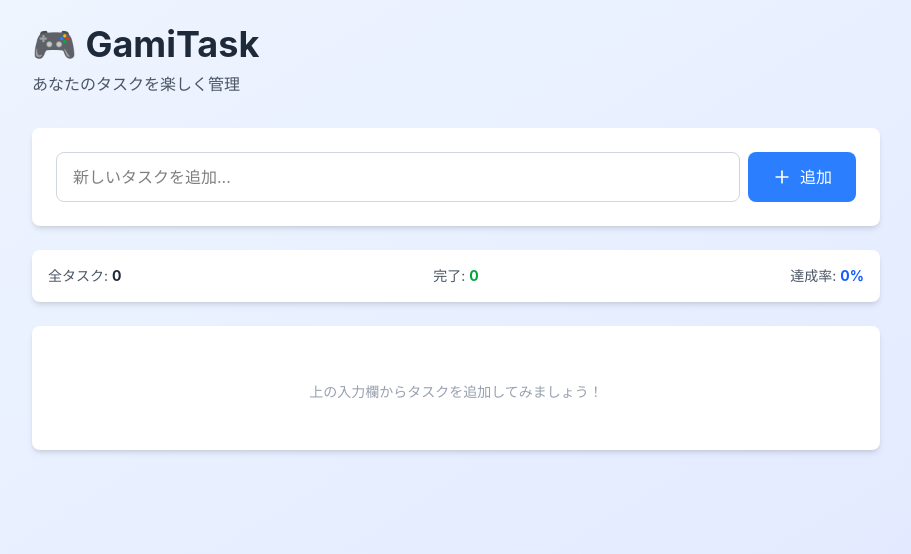
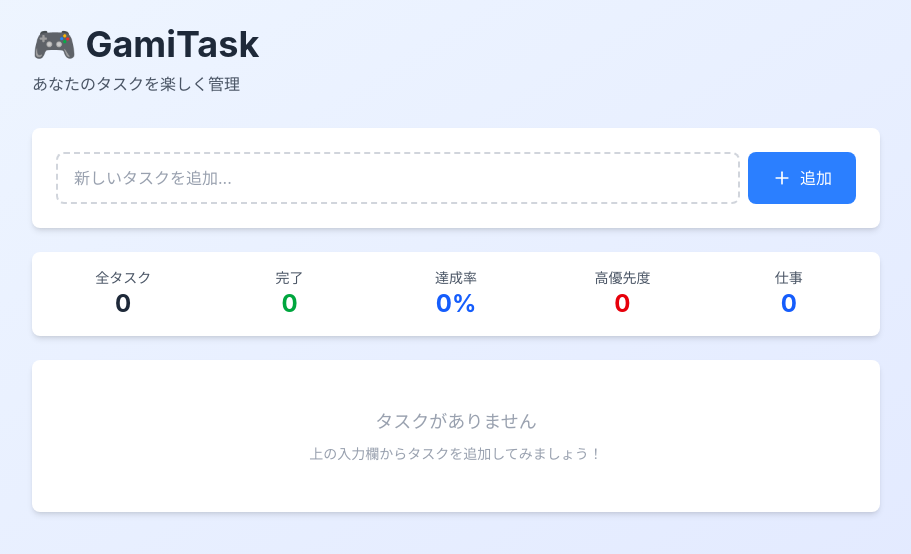
Before and after one commit to techtech0521/todo-app, a React (Vite) app: page / in a window 1280 px wide. Shown: the top 554 px of the page, without its empty margins (184-1095 px from the left). Built offline with nearby package versions, Linux system fonts and the light colour scheme.

Commit message:
優先度・カテゴリー・期限などを設定できるように実装

```diff
--- a/src/components/Task/TaskInput.tsx
+++ b/src/components/Task/TaskInput.tsx
@@ -2,46 +2,25 @@
 // COMPONENT - タスク入力フォーム
 // ========================================
 
-import React, { useState } from 'react';
-import type { KeyboardEvent, ChangeEvent } from 'react';
+import React from 'react';
 import { Plus } from 'lucide-react';
 import Button from '../common/Button';
 
 interface TaskInputProps {
-    onAddTask: (title: string) => void;
+    onOpenModal: () => void;
 };
 
-const TaskInput: React.FC<TaskInputProps> = ({ onAddTask }) => {
-    const [title, setTitle] = useState<string>('');
-
-    const hundleSubmit = (): void => {
-        if (title.trim() === '') return;
-        onAddTask(title);
-        setTitle('');
-    }
-
-    const handleKeyPress = (e: KeyboardEvent<HTMLInputElement>): void => {
-        if (e.key === 'Enter') {
-            hundleSubmit();
-        }
-    };
-
-    const handleChange = (e: ChangeEvent<HTMLInputElement>): void => {
-        setTitle(e.target.value);
-    };
-
+const TaskInput: React.FC<TaskInputProps> = ({ onOpenModal }) => {
     return (
-        <div className='bg-white rounded-lg shadow-md p-6 mb-6'>
-            <div className='flex gap-2'>
-                <input
-                    type="text"
-                    value={title}
-                    onChange={handleChange}
-                    onKeyDown={handleKeyPress}
-                    placeholder='新しいタスクを追加...'
-                    className='flex-1 px-4 py-3 border border-gray-300 rounded-lg focus:outline-none focus:ring-2 focus:ring-blue-500'
-                />
-                <Button onClick={hundleSubmit} variant='primary'>
+        <div className="bg-white rounded-lg shadow-md p-6 mb-6">
+            <div className="flex gap-2">
+                <button
+                    onClick={onOpenModal}
+                    className="flex-1 px-4 py-3 border-2 border-dashed border-gray-300 rounded-lg text-left text-gray-400 hover:border-blue-400 hover:text-blue-400 transition-colors"
+                >
+                    新しいタスクを追加...
+                </button>
+                <Button onClick={onOpenModal} variant="primary">
                     <Plus size={20} />
                     追加
                 </Button>
--- a/src/components/Task/TaskItem.tsx
+++ b/src/components/Task/TaskItem.tsx
@@ -2,60 +2,40 @@
 // COMPONENT - タスクアイテム
 // ========================================
 
-import React, { useState } from 'react';
-import type { KeyboardEvent, ChangeEvent } from 'react';
-import { Trash2, Edit2, Check, X } from 'lucide-react';
-import type { Task, UpdateTaskParams } from '../../types/task';
+import React from 'react';
+import { Trash2, Edit2, Check, Calendar, Clock, Tag } from 'lucide-react';
+import type { Task } from '../../types/task';
+import { PRIORITIES, CATEGORIES } from '../../constants';
+import { formatDate, formatEstimatedTime, isOverdue } from '../../utils/taskUtils';
 
 interface TaskItemProps {
     task: Task;
     onToggleComplete: (id: string) => void;
-    onUpdate: (id: string, update: UpdateTaskParams) => void;
+    onEdit: (task: Task) => void;
     onDelete: (id: string) => void;
-};
+}
 
 const TaskItem: React.FC<TaskItemProps> = ({
     task,
     onToggleComplete,
-    onUpdate,
+    onEdit,
     onDelete
 }) => {
-    const [isEditing, setIsEditing] = useState<boolean>(false);
-    const [editTitle, setEditTitle] = useState<string>(task.title);
-
-    const handleSave = (): void => {
-        if (editTitle.trim() === '') return;
-        onUpdate(task.id, { title: editTitle });
-        setIsEditing(false);
-    };
-
-    const handleCancel = (): void => {
-        setEditTitle(task.title);
-        setIsEditing(false);
-    };
-
-    const handleKeyDown = (e: KeyboardEvent<HTMLInputElement>): void => {
-        if (e.key === 'Enter') {
-            handleSave();
-        } else if (e.key === 'Escape') {
-            handleCancel();
-        }
-    };
-
-    const handleChange = (e: ChangeEvent<HTMLInputElement>): void => {
-        setEditTitle(e.target.value);
-    };
+    const priorityInfo = PRIORITIES.find(p => p.id === task.priority);
+    const categoryInfo = CATEGORIES.find(c => c.id === task.category);
+    const overdue = isOverdue(task.dueDate);
 
     return (
-        <div className={`bg-white rounded-lg shadow-md p-4 transition-all ${
+        <div
+            className={`bg-white rounded-lg shadow-md p-4 transition-all ${
                 task.completed ? 'opacity-60' : ''
-            }`}
+            } ${overdue && !task.completed ? 'border-l-4 border-red-500' : ''}`}
         >
-            <div className='flex items-center gap-3'>
+            <div className="flex items-start gap-3">
                 {/* チェックボックス */}
                 <button
                     onClick={() => onToggleComplete(task.id)}
-                    className={`flex-shrink-0 w-6 h-6 rounded border-2 flex items-center justify-center transition-colors ${
+                    className={`flex-shrink-0 w-6 h-6 rounded border-2 flex items-center justify-center transition-colors mt-1 ${
                         task.completed
                         ? 'bg-green-500 border-green-500'
                         : 'border-gray-300 hover:border-green-400'
@@ -65,51 +45,82 @@ const TaskItem: React.FC<TaskItemProps> = ({
                     {task.completed && <Check size={16} className="text-white" />}
                 </button>
 
-                {/* タスクタイトル */}
-                {isEditing ? (
-                    <input
-                        type="text"
-                        value={editTitle}
-                        onChange={handleChange}
-                        onKeyDown={handleKeyDown}
-                        className="flex-1 px-3 py-2 border border-blue-300 rounded focus:outline-none focus:ring-2 focus:ring-blue-500"
-                        autoFocus
-                    />
-                    ) : (
-                    <span
-                        className={`flex-1 text-gray-800 ${
-                        task.completed ? 'line-through text-gray-500' : ''
+                {/* タスク情報 */}
+                <div className="flex-1 min-w-0">
+                    {/* タイトル */}
+                    <h3
+                        className={`text-lg font-medium ${
+                        task.completed ? 'line-through text-gray-500' : 'text-gray-800'
                         }`}
                     >
                         {task.title}
+                    </h3>
+
+                    {/* 説明 */}
+                    {task.description && (
+                        <p className="text-sm text-gray-600 mt-1">{task.description}</p>
+                    )}
+
+                    {/* メタ情報 */}
+                    <div className="flex flex-wrap gap-3 mt-2 text-sm">
+                        {/* 優先度 */}
+                        <span className={`inline-flex items-center gap-1 px-2 py-1 rounded ${
+                            priorityInfo?.id === 'high' ? 'bg-red-100 text-red-700' :
+                            priorityInfo?.id === 'medium' ? 'bg-yellow-100 text-yellow-700' :
+                            'bg-green-100 text-green-700'
+                        }`}>
+                            {priorityInfo?.emoji} {priorityInfo?.label}
+                        </span>
+
+                        {/* カテゴリー */}
+                        <span className={`inline-flex items-center gap-1 px-2 py-1 rounded ${
+                            categoryInfo?.id === 'work' ? 'bg-blue-100 text-blue-700' :
+                            categoryInfo?.id === 'study' ? 'bg-purple-100 text-purple-700' :
+                            'bg-gray-100 text-gray-700'
+                        }`}>
+                            📁 {categoryInfo?.label}
+                        </span>
+
+                        {/* 期限 */}
+                        {task.dueDate && (
+                            <span className={`inline-flex items-center gap-1 px-2 py-1 rounded ${
+                                overdue ? 'bg-red-100 text-red-700' : 'bg-gray-100 text-gray-700'
+                            }`}>
+                                <Calendar size={14} />
+                                {formatDate(task.dueDate)}
+                                {overdue && ' (期限切れ)'}
                             </span>
                         )}
 
+                        {/* 予想時間 */}
+                        {task.estimatedTime && (
+                            <span className="inline-flex items-center gap-1 px-2 py-1 bg-gray-100 text-gray-700 rounded">
+                                <Clock size={14} />
+                                {formatEstimatedTime(task.estimatedTime)}
+                            </span>
+                        )}
+                    </div>
+
+                    {/* タグ */}
+                    {task.tags.length > 0 && (
+                        <div className="flex flex-wrap gap-2 mt-2">
+                            {task.tags.map(tag => (
+                                <span
+                                    key={tag}
+                                    className="inline-flex items-center gap-1 px-2 py-1 bg-blue-50 text-blue-600 rounded text-xs"
+                                >
+                                    <Tag size={12} />
+                                    {tag}
+                                </span>
+                            ))}
+                        </div>
+                    )}
+                </div>
+
                 {/* アクションボタン */}
-                <div className="flex gap-2">
-                    {isEditing ? (
-                        <>
+                <div className="flex gap-2 flex-shrink-0">
                     <button
-                            onClick={handleSave}
-                            className="p-2 text-green-600 hover:bg-green-50 rounded transition-colors"
-                            title="保存"
-                            aria-label="保存"
-                        >
-                            <Check size={18} />
-                        </button>
-                        <button
-                            onClick={handleCancel}
-                            className="p-2 text-gray-600 hover:bg-gray-100 rounded transition-colors"
-                            title="キャンセル"
-                            aria-label="キャンセル"
-                        >
-                            <X size={18} />
-                        </button>
-                        </>
-                    ) : (
-                        <>
-                            <button
-                                onClick={() => setIsEditing(true)}
+                        onClick={() => onEdit(task)}
                         className="p-2 text-blue-600 hover:bg-blue-50 rounded transition-colors"
                         title="編集"
                         aria-label="編集"
@@ -124,12 +135,10 @@ const TaskItem: React.FC<TaskItemProps> = ({
                     >
                         <Trash2 size={18} />
                     </button>
-                        </>
-                    )}
                 </div>
             </div>
         </div>
-    )
-}
+    );
+};
 
 export default TaskItem;
--- a/src/components/Task/TaskList.tsx
+++ b/src/components/Task/TaskList.tsx
@@ -4,25 +4,25 @@
 
 import React from 'react';
 import TaskItem from './TaskItem';
-import type { Task, UpdateTaskParams } from '../../types/task';
+import type { Task } from '../../types/task';
 
 interface TaskListProps {
     tasks: Task[];
     onToggleComplete: (id: string) => void;
-    onUpdate: (id: string, update: UpdateTaskParams) => void;
+    onEdit: (task: Task) => void;
     onDelete: (id: string) => void;
 };
 
 const TaskList: React.FC<TaskListProps> = ({
     tasks,
     onToggleComplete,
-    onUpdate,
+    onEdit,
     onDelete
 }) => {
     if (tasks.length === 0) {
         return (
             <div className='bg-white rounded-lg shadow-md p-12 text-center'>
-                <p className='text-gray-400 text-lg' ></p>
+                <p className="text-gray-400 text-lg">タスクがありません</p>
                 <p className='text-gray-400 text-sm mt-2'>
                     上の入力欄からタスクを追加してみましょう！
                 </p>
@@ -37,7 +37,7 @@ const TaskList: React.FC<TaskListProps> = ({
                     key={task.id}
                     task={task}
                     onToggleComplete={onToggleComplete}
-                    onUpdate={onUpdate}
+                    onEdit={onEdit}
                     onDelete={onDelete}
                 />
             ))}
--- a/src/pages/MainPage.tsx
+++ b/src/pages/MainPage.tsx
@@ -6,7 +6,8 @@ import React, { useState } from 'react';
 import Header from '../components/Header/Header';
 import TaskInput from '../components/Task/TaskInput';
 import TaskList from '../components/Task/TaskList';
-import type { Task, UpdateTaskParams } from '../types/task';
+import TaskModal from '../components/Task/TaskModal';
+import type { Task, CreateTaskParams, UpdateTaskParams } from '../types/task';
 import {
   createTask,
   toggleTaskComplete,
@@ -17,10 +18,13 @@ import {
 
 const MainPage: React.FC = () => {
     const [tasks, setTasks] = useState<Task[]>([]);
+    const [isModalOpen, setIsModalOpen] = useState(false);
+    const [editingTask, setEditingTask] = useState<Task | null>(null);
+    const [modalMode, setModalMode] = useState<'create' | 'edit'>('create');
 
     // タスク追加
-    const handleAddTask = (title: string): void => {
-        const newTask = createTask({ title });
+    const handleAddTask = (params: CreateTaskParams): void => {
+        const newTask = createTask(params);
         setTasks(prevTasks => [...prevTasks, newTask]);
     };
 
@@ -30,13 +34,44 @@ const MainPage: React.FC = () => {
     };
 
     // タスク更新
-    const handleUpdateTask = (id: string, updates: UpdateTaskParams): void => {
-        setTasks(prevTasks => updateTask(prevTasks, id, updates));
+    const handleUpdateTask = (params: UpdateTaskParams): void => {
+        if (!editingTask) return;
+        setTasks(prevTasks => updateTask(prevTasks, editingTask.id, params));
+        setEditingTask(null);
     };
 
     // タスク削除
     const handleDeleteTask = (id: string): void => {
         setTasks(prevTasks => deleteTask(prevTasks, id));
+    };
+
+    // モーダルを開く（新規作成）
+    const handleOpenCreateModal = (): void => {
+        setModalMode('create');
+        setEditingTask(null);
+        setIsModalOpen(true);
+    };
+
+    // モーダルを開く（編集）
+    const handleOpenEditModal = (task: Task): void => {
+        setModalMode('edit');
+        setEditingTask(task);
+        setIsModalOpen(true);
+    };
+
+    // モーダルを閉じる
+    const handleCloseModal = (): void => {
+        setIsModalOpen(false);
+        setEditingTask(null);
+    };
+
+    // モーダルから保存
+    const handleModalSave = (params: CreateTaskParams | UpdateTaskParams): void => {
+        if (modalMode === 'create') {
+            handleAddTask(params as CreateTaskParams);
+        } else {
+            handleUpdateTask(params as UpdateTaskParams);
+        }
     };
 
     // 統計情報
@@ -47,28 +82,48 @@ const MainPage: React.FC = () => {
             <div className="max-w-4xl mx-auto p-6">
                 <Header />
 
-                <TaskInput onAddTask={handleAddTask} />
+                <TaskInput onOpenModal={handleOpenCreateModal} />
 
                 {/* 統計情報 */}
                 <div className="bg-white rounded-lg shadow-md p-4 mb-6">
-                    <div className="flex items-center justify-between text-sm">
-                        <span className="text-gray-600">
-                        全タスク: <span className="font-bold text-gray-800">{stats.totalTasks}</span>
-                        </span>
-                        <span className="text-gray-600">
-                        完了: <span className="font-bold text-green-600">{stats.completedTasks}</span>
-                        </span>
-                        <span className="text-gray-600">
-                        達成率: <span className="font-bold text-blue-600">{stats.completionRate}%</span>
-                        </span>
+                    <div className="grid grid-cols-2 md:grid-cols-5 gap-4 text-sm">
+                        <div className="text-center">
+                            <div className="text-gray-600">全タスク</div>
+                            <div className="text-2xl font-bold text-gray-800">{stats.totalTasks}</div>
+                        </div>
+                        <div className="text-center">
+                            <div className="text-gray-600">完了</div>
+                            <div className="text-2xl font-bold text-green-600">{stats.completedTasks}</div>
+                        </div>
+                        <div className="text-center">
+                            <div className="text-gray-600">達成率</div>
+                            <div className="text-2xl font-bold text-blue-600">{stats.completionRate}%</div>
+                        </div>
+                        <div className="text-center">
+                            <div className="text-gray-600">高優先度</div>
+                            <div className="text-2xl font-bold text-red-600">{stats.byPriority.high}</div>
+                        </div>
+                        <div className="text-center">
+                            <div className="text-gray-600">仕事</div>
+                            <div className="text-2xl font-bold text-blue-600">{stats.byCategory.work}</div>
+                        </div>
                     </div>
                 </div>
 
                 <TaskList
                     tasks={tasks}
                     onToggleComplete={handleToggleComplete}
-                    onUpdate={handleUpdateTask}
+                    onEdit={handleOpenEditModal}
                     onDelete={handleDeleteTask}
+                />
+
+                {/* タスクモーダル */}
+                <TaskModal
+                    isOpen={isModalOpen}
+                    onClose={handleCloseModal}
+                    onSave={handleModalSave}
+                    task={editingTask}
+                    mode={modalMode}
                 />
             </div>
         </div>
```
Lines whose indentation alone changed are shown as unchanged.
